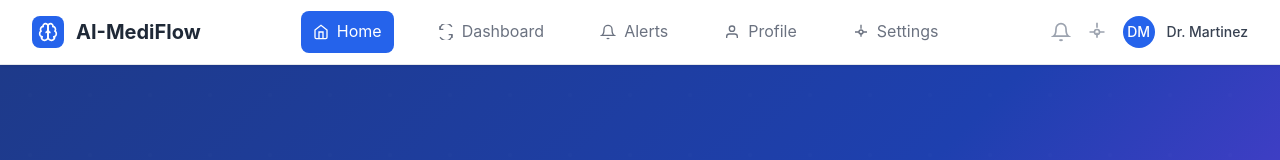
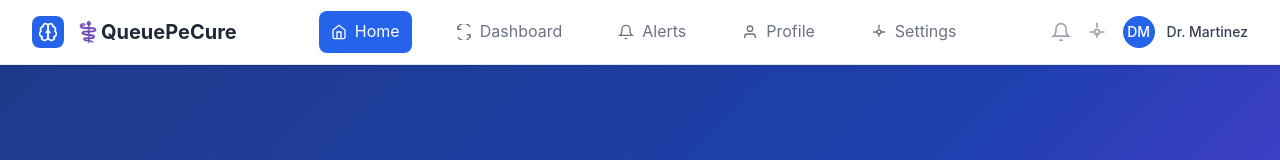
Before and after one commit to GuptaMohit-01/MediFlow, a plain HTML site: page index.html in a window 1280 px wide. Shown: the top 160 px of the page. Drawn offline with Linux system fonts and the light colour scheme.

Commit message:
Product name change to QueuePeCure

```diff
--- a/index.html
+++ b/index.html
@@ -3,7 +3,7 @@
 <head>
     <meta charset="UTF-8">
     <meta name="viewport" content="width=device-width, initial-scale=1.0">
-    <title>AI-MediFlow - AI-Powered Healthcare Management</title>
+    <title>⚕️QueuePeCure - AI-Powered Healthcare Management</title>
     <link rel="stylesheet" href="styles.css">
     <link href="https://cdnjs.cloudflare.com/ajax/libs/lucide/0.344.0/lucide.min.css" rel="stylesheet">
 </head>
@@ -27,7 +27,7 @@
                             <path d="M19.967 17.484A4 4 0 0 1 18 18"/>
                         </svg>
                     </div>
-                    <span class="logo-text">AI-MediFlow</span>
+                    <span class="logo-text">⚕️QueuePeCure</span>
                 </div>
 
                 <!-- Desktop Navigation -->
@@ -518,7 +518,7 @@
                                 <path d="M19.967 17.484A4 4 0 0 1 18 18"/>
                             </svg>
                         </div>
-                        <span>AI-MediFlow</span>
+                        <span>QueuePeCure</span>
                     </div>
                     <p>AI-powered healthcare management system for optimized patient flow and resource allocation.</p>
                 </div>
@@ -534,7 +534,7 @@
             </div>
 
             <div class="footer-bottom">
-                <p>Copyright © 2025 AI-MediFlow • All rights reserved</p>
+                <p>Copyright © 2025 QueuePeCure • All rights reserved</p>
                 <div class="footer-powered">
                     <span>Powered by</span>
                     <div class="powered-brand">
@@ -551,7 +551,7 @@
                                 <path d="M19.967 17.484A4 4 0 0 1 18 18"/>
                             </svg>
                         </div>
-                        <span>MediFlow AI</span>
+                        <span>QueuePeCure</span>
                     </div>
                 </div>
             </div>
```
